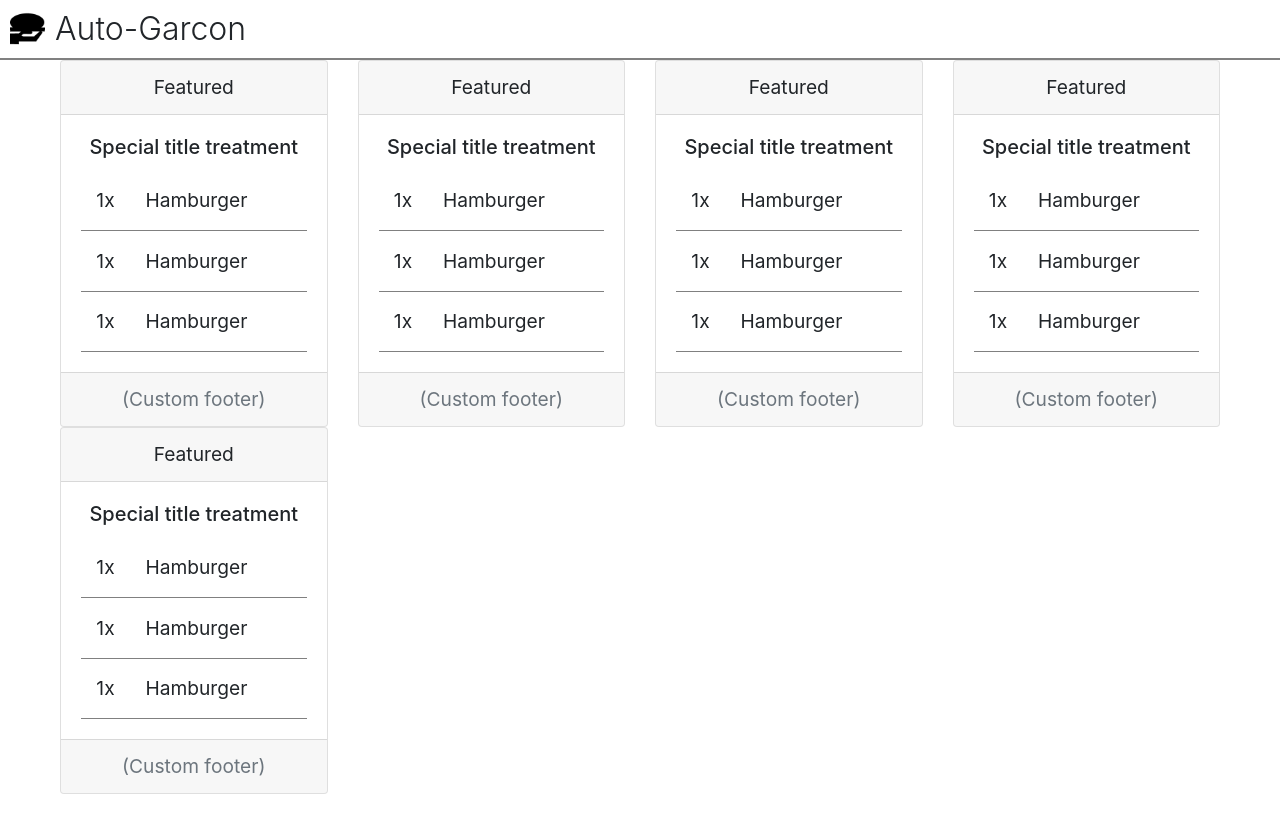
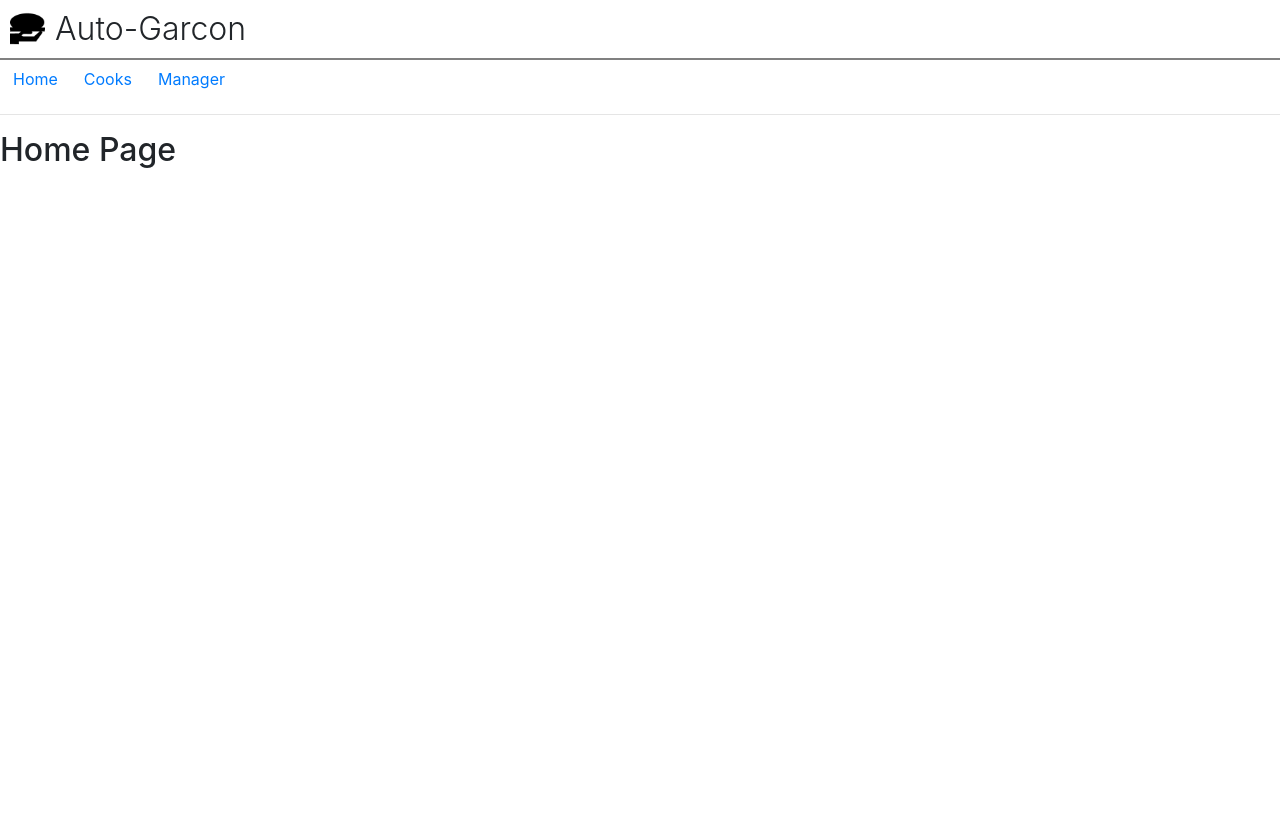
Before and after one commit to bricao16/AutoGarcon, a React (Create React App) app in the folder web/cook-frontend/: page / in a window 1280 px wide. After the commit the page ends 800 px from the top, so only its background shows below. Built offline with nearby package versions, Linux system fonts and the light colour scheme.

Commit message:
Add files via upload
Added react routers to main page

```diff
--- a/web/cook-frontend/src/App.js
+++ b/web/cook-frontend/src/App.js
@@ -2,30 +2,74 @@ import React from 'react';
 import './App.css';
 import Header from "./components/Header"
 import Orders from "./components/Orders"
+import Button from 'react-bootstrap/Button'
+import {
+    BrowserRouter as Router,
+    Switch,
+    Route,
+    Link
+  } from "react-router-dom";
 
 function App() {
-    return (
-        <div className="App">
-            {/*
-            <header className="App-header">
-                <img src={logo} className="App-logo" alt="logo" />
-                <p>
-                    Edit <code>src/App.js</code> and save to reload.
-                </p>
-                <a
-                    className="App-link"
-                    href="https://reactjs.org"
-                    target="_blank"
-                    rel="noopener noreferrer"
-                >
-                    Learn React
-                </a>
-            </header>
-            */}
+ return (
+    <Router>
+      <div>
             <Header/>
-            <Orders/>
-        </div>
-    );
+
+            <Link to="/">
+            <Button variant="link">Home</Button>
+
+            </Link>
+
+            <Link to="/cook">
+            <Button variant="link">Cooks</Button>
+            </Link>
+
+            <Link to="/manager">
+            <Button variant="link">Manager</Button>
+            </Link>
+
+
+        <hr />
+
+        <Switch>
+          <Route exact path="/">
+            <Home />
+          </Route>
+          <Route path="/cook">
+            <Cook />
+          </Route>
+          <Route path="/manager">
+            <Manager />
+          </Route>
+        </Switch>
+      </div>
+    </Router>
+  );
 }
 
 export default App;
+
+function Home() {
+    return (
+      <div>
+        <h2>Home Page</h2>
+      </div>
+    );
+  }
+
+function Cook() {
+    return (
+      <div>
+            <Orders/>
+      </div>
+    );
+  }
+
+  function Manager() {
+    return (
+      <div>
+            <Orders/>
+      </div>
+    );
+  }
```
